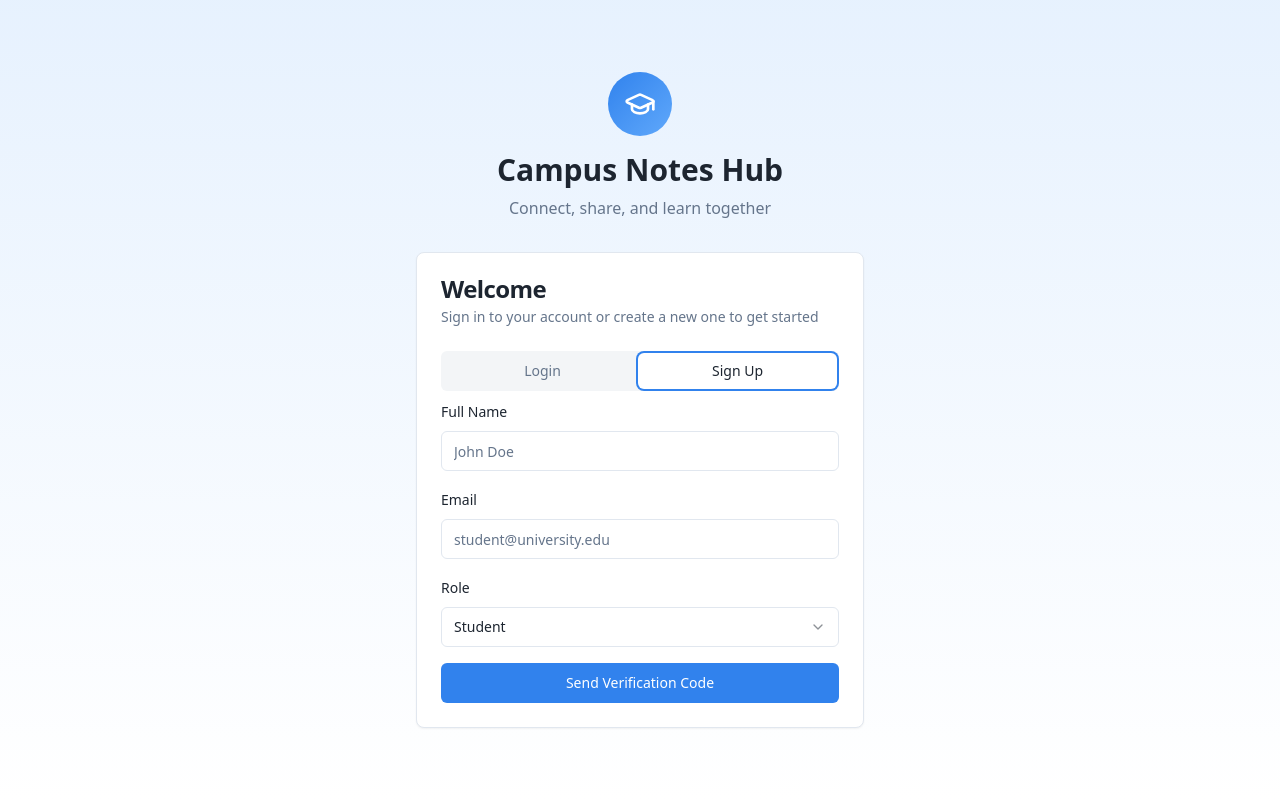
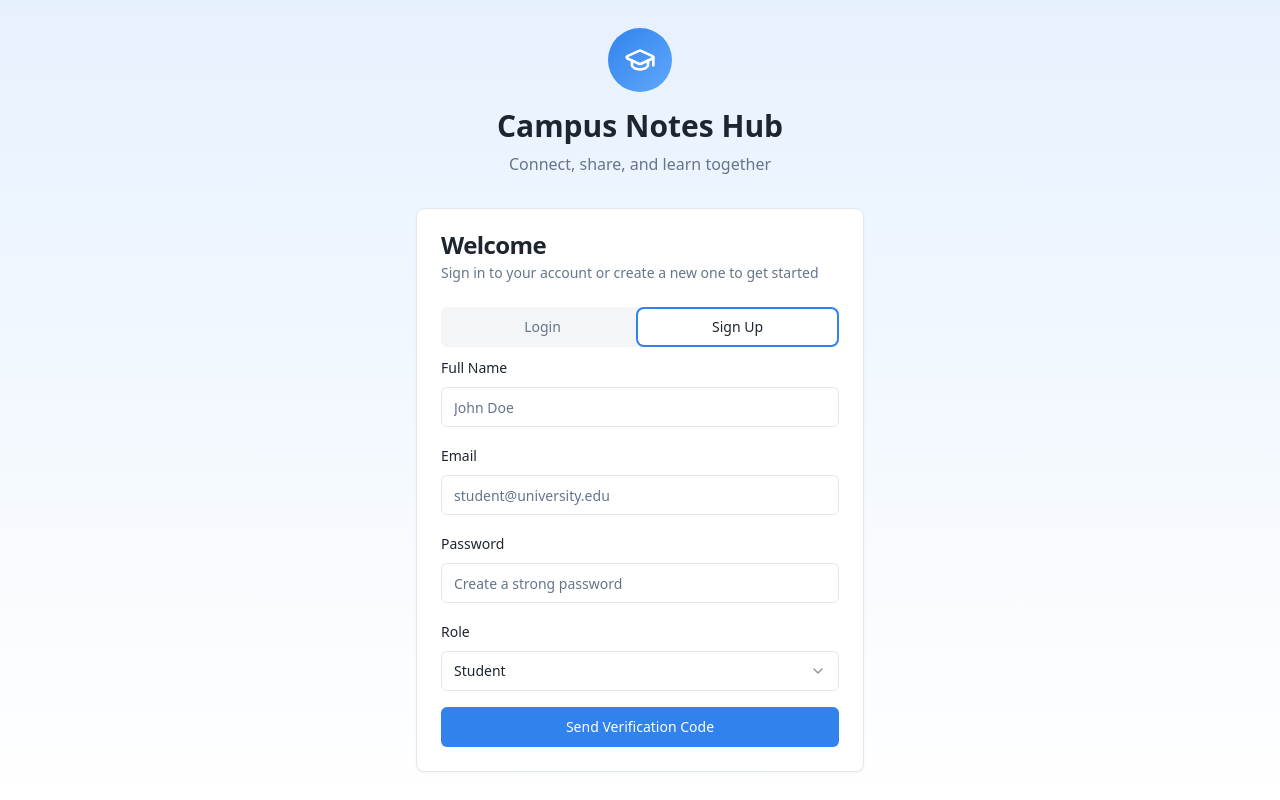
Before and after one commit to gautammaripally/my-first1-project, a React (Vite) app: page /auth in a window 1280 px wide. Both pictures are taken after a click on the tab "Sign Up". Built offline with nearby package versions, Linux system fonts and the light colour scheme.

Commit message:
Fix: Add password creation and login
Implement password creation for new users and enable login via email and password. This change restores the password functionality that was previously removed, allowing users to secure their accounts with a password in addition to email verification.

```diff
--- a/src/pages/Auth.tsx
+++ b/src/pages/Auth.tsx
@@ -75,6 +75,7 @@ export default function Auth() {
       const { data, error } = await supabase.functions.invoke('send-otp', {
         body: {
           email: signupEmail,
+          password: signupPassword,
           fullName,
           role
         }
@@ -136,12 +137,13 @@ export default function Auth() {
       } else {
         toast({
           title: "Account Created Successfully!",
-          description: "You can now log in with your email and any password.",
+          description: "You can now log in with your email and password.",
         });
         // Reset form and show login
         setShowOTPInput(false);
         setOtpValue('');
         setSignupEmail('');
+        setSignupPassword('');
         setFullName('');
         setRole('student');
         // Switch to login tab
@@ -246,6 +248,18 @@ export default function Auth() {
                       />
                     </div>
                     <div className="space-y-2">
+                      <Label htmlFor="signup-password">Password</Label>
+                      <Input
+                        id="signup-password"
+                        type="password"
+                        placeholder="Create a strong password"
+                        value={signupPassword}
+                        onChange={(e) => setSignupPassword(e.target.value)}
+                        required
+                        minLength={6}
+                      />
+                    </div>
+                    <div className="space-y-2">
                       <Label htmlFor="role">Role</Label>
                       <Select value={role} onValueChange={setRole}>
                         <SelectTrigger>
```
Also changed, not shown: 2 other files (tests, documents, lock files or other folders).
